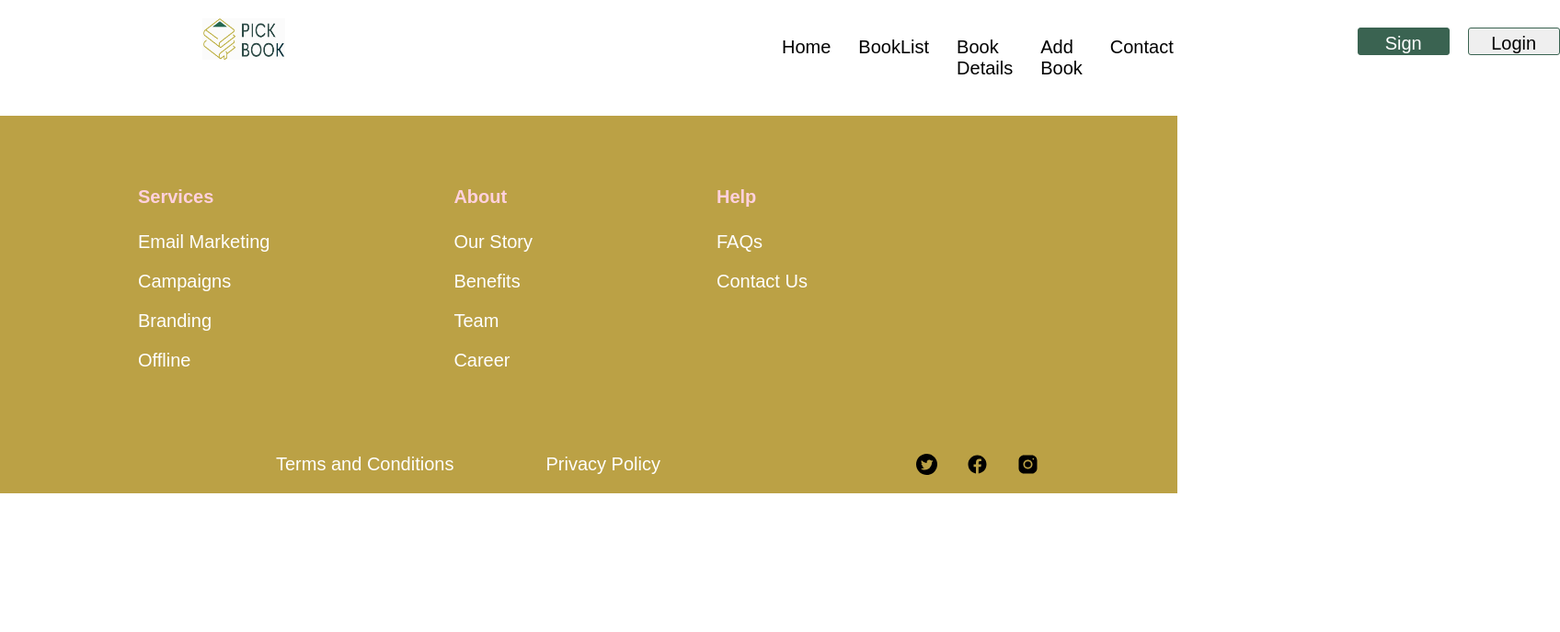
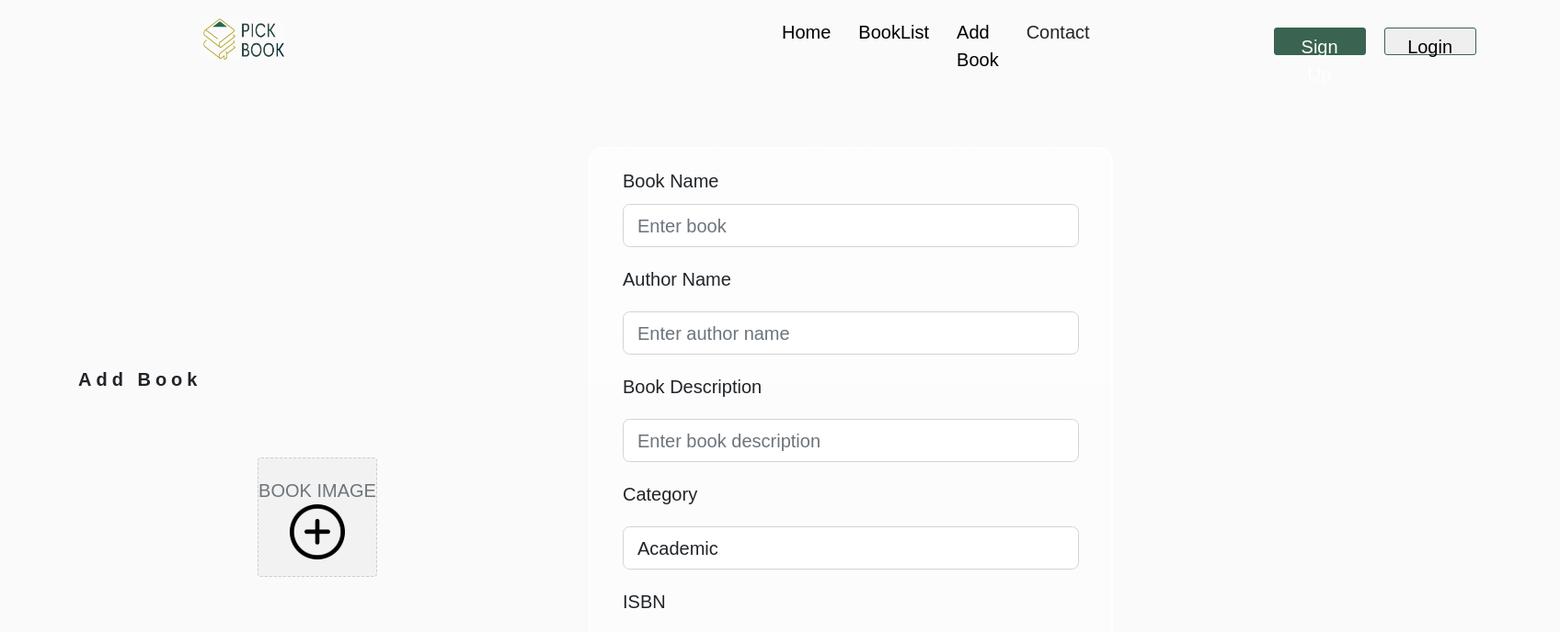
Before and after one commit to steve2030/Book_Review_Front-end, a React (Create React App) app: page /upload_book in a window 1280 px wide. Shown: the top 688 px of the page at 92% size, 1696 px wide, since content can reach past the window. Built offline with nearby package versions, Linux system fonts and the light colour scheme; no server answers.

Commit message:
Adds the upload book page

```diff
--- a/package.json
+++ b/package.json
@@ -12,6 +12,7 @@
     "@testing-library/user-event": "^13.5.0",
     "babel-plugin-macros": "^3.1.0",
     "bootstrap": "^5.2.2",
+    "html-react-parser": "^3.0.4",
     "react": "^18.2.0",
     "react-dom": "^18.2.0",
     "react-router": "^6.4.3",
--- a/public/index.html
+++ b/public/index.html
@@ -8,7 +8,7 @@
   <meta name="theme-color" content="#000000" />
   <meta name="description" content="Web site created using create-react-app" />
   <link rel="apple-touch-icon" href="%PUBLIC_URL%/logo192.png" />
-
+  <link href="https://cdn.jsdelivr.net/npm/bootstrap@5.2.2/dist/css/bootstrap.min.css" rel="stylesheet" integrity="sha384-Zenh87qX5JnK2Jl0vWa8Ck2rdkQ2Bzep5IDxbcnCeuOxjzrPF/et3URy9Bv1WTRi" crossorigin="anonymous">
   <link rel="manifest" href="%PUBLIC_URL%/manifest.json" />
   <script src="https://kit.fontawesome.com/yourcode.js" crossorigin="anonymous"></script>
 
--- a/src/App.js
+++ b/src/App.js
@@ -6,7 +6,7 @@ import { Routes, Route } from 'react-router-dom'
 import Navbar from './components/Navbar'
 import Footer from './components/Footer'
 import { useEffect, useState } from 'react'
-
+import UploadBook from './components/uploadBook'
 function App() {
   const [cardData, setCardData] = useState([]);
     useEffect(() => {
@@ -28,6 +28,9 @@ function App() {
         <Route path='/bookdetails' element={<BookDetails
 
         />} />
+         <Route path='/upload_book' element={<UploadBook
+
+        />} />
       </Routes>
       <Footer/>
     </div>
--- a/src/components/Navbar.js
+++ b/src/components/Navbar.js
@@ -17,9 +17,8 @@ const Navbar = () => {
             <Link to="/booklist" className='links'>BookList</Link>
           </li>
           <li>
-            <Link to='/bookdetails' className='links'>Book Details</Link>
+            <Link to='/upload_book' className='links'>Add Book</Link>
           </li>
-          <li>Add Book</li>
           <li>Contact</li>
         </ul>
     </nav>
--- /dev/null
+++ b/src/components/uploadBook.js
@@ -0,0 +1,85 @@
+import React, { useEffect, useState } from "react";
+import parse from 'html-react-parser';
+
+import '../index.css';
+import add from '../images/add.svg'
+
+function UploadBook(){
+    let count = 0;
+    const [showResults, setShowResults] = React.useState(true)
+    const [changes, setChanges]= React.useState("")
+
+    function uploadImg(e){
+       let file = e.target.files[0];
+        let _this = e.target;
+        setShowResults(!showResults);
+        let fileData = new FileReader();
+        fileData.onload = function(e){
+            var span = '<img className="thumb mrm mts" src="' + e.target.result + '" title="' + escape(file.name) + '"/><span class="remove_img_preview"></span>';
+            setChanges(span);
+            console.log(span);
+        }
+        fileData.readAsDataURL(file);
+        e.target.value = "";
+
+    }
+    function previewChange(e){
+        setChanges("");
+        setShowResults(true)
+    }
+    return(
+        <div className='container'>
+            <div className='row my-5 d-flex justify-content-center align-content-center align-items-center'>
+                <div className='col-md-6'>
+                    <strong className="text-start addBook">Add Book</strong>
+
+               <form className="postImageForm my-5">
+               <div className="post-image post-image-placeholder mrm mts empty">
+
+                   {showResults ?  <div className="upload-section">
+                    <input type="file" id="Photofile1" className="upload-img " onChange={uploadImg} required accept="image/*" />
+                    <label className="icon-camera" for="Photofile1">
+                        <img src={add} />
+                    </label>
+                    <p className="uppercase text-muted">Book Image</p>
+                    </div> :  <div className="preview-section" onClick={previewChange}>{parse(changes)}</div> }
+
+
+                 </div>
+               </form>
+
+                </div>
+                <div className='col-md-6 form-sec text-left'>
+                   <form className='m-3 '>
+                    <div className="d-flex flex-column justify-content-center align-items-start">
+                         <label className="form-label ">Book Name</label>
+                    <input type="text" placeholder='Enter book' className='form-control'/>
+                    <label className="form-label my-3">Author Name</label>
+                    <input type="text" placeholder='Enter author name'  className='form-control'/>
+                    <label className="form-label my-3">Book Description</label>
+                    <input type="text " placeholder='Enter book description'  className='form-control'/>
+                    <label className="form-label my-3">Category</label>
+                        <select class="form-control " id="exampleFormControlSelect1">
+                            <option>Academic</option>
+                            <option>Journal</option>
+                            <option>Fiction</option>
+                            <option>Poetry</option>
+                    </select>
+                    <label className="form-label my-3">ISBN</label>
+                    <input type="number" placeholder='Enter ISBN Number'  className='form-control'/>
+
+
+                    </div>
+                                      <button className='btn btn-primary my-5'>Add Book</button>
+
+
+                   </form>
+
+                </div>
+
+            </div>
+        </div>
+    )
+
+}
+export default UploadBook;
--- a/src/index.css
+++ b/src/index.css
@@ -360,3 +360,190 @@ header nav ul li {
 .modal textarea {
   border-radius: 5px;
 }
+
+.App {
+  text-align: center;
+}
+
+.App-logo {
+  height: 40vmin;
+  pointer-events: none;
+}
+
+@media (prefers-reduced-motion: no-preference) {
+  .App-logo {
+    animation: App-logo-spin infinite 20s linear;
+  }
+}
+
+.App-header {
+  background-color: #282c34;
+  min-height: 100vh;
+  display: flex;
+  flex-direction: column;
+  align-items: center;
+  justify-content: center;
+  font-size: calc(10px + 2vmin);
+  color: white;
+}
+
+.App-link {
+  color: #61dafb;
+}
+body{
+  background: rgba(224, 224, 224, 0.15) !important;
+}
+.btn-primary{
+  background-color: #3A6351 !important;
+  border-color: #3A6351 !important;
+}
+.form-sec{
+  background: linear-gradient(180deg, rgba(255, 255, 255, 0.6) 0%, rgba(255, 255, 255, 0.3) 100%);
+border: 2px solid #FFFFFF;
+backdrop-filter: blur(20px);
+/* Note: backdrop-filter has minimal browser support */
+
+border-radius: 16px;
+}
+
+form .post-image {
+  position: relative;
+  float: left;
+  height: 152px;
+  width: 170px;
+  background: #f2f2f2;
+  border: 1px dashed #ccc;
+  padding: 0;
+  border-radius: 4px;
+  text-align: center;
+  cursor: pointer;
+}
+
+.mrm {
+  margin-right: 20px;
+}
+
+.mts {
+  margin-top: 10px;
+}
+
+form .post-image .upload-section img {
+  max-width: 80px;
+  max-height: 80px;
+  width: auto;
+  height: auto;
+  vertical-align: top;
+  border-radius: 3px;
+  overflow: hidden;
+  margin-top: 50px;
+}
+
+form .post-image .preview-section img {
+  border-radius: 3px;
+  overflow: hidden;
+  margin: 0px;
+}
+
+form .post-image .icon-camera {
+  display: none;
+}
+
+form .post-image input {
+  display: none;
+}
+
+form .post-image.empty {
+  position: relative;
+  float: left;
+  height: 130px;
+  width: 130px;
+  background: #f2f2f2;
+  border: 1px dashed #ccc;
+  padding: 0;
+  border-radius: 4px;
+  text-align: center;
+  cursor: pointer;
+  vertical-align: top;
+}
+
+form .post-image.empty .icon-camera {
+  display: block;
+  height: 100%;
+  line-height: 30px;
+  left: 0;
+  position: absolute;
+  text-align: center;
+  top: 0%;
+  width: 100%;
+  cursor: pointer;
+}
+.postImageForm{
+  display: flex;
+    align-content: center;
+    justify-content: center;
+    align-items: center;
+}
+
+form .post-image.empty .icon-camera img {
+  height: 60px;
+  width: 60px;
+}
+
+form .post-image.empty input {
+  cursor: pointer;
+}
+
+form .post-image p,
+.file_container-orange p {
+  margin: 10px 0;
+  margin: 1rem 0;
+  text-align: center;
+  font-family: "OpenSansSemiBold", sans-serif;
+}
+
+.uppercase {
+  text-transform: uppercase;
+}
+.addBook{
+  letter-spacing: 5px;
+
+}
+#list {
+  float: left;
+}
+
+.thumb {
+  height: 130px;
+  width: 130px;
+  margin-right: 20px;
+  margin-top: 10px;
+}
+
+.remove_img_preview {
+    position: relative;
+    top: -145px;
+    right: -64px;
+    font-size: 20px;
+    padding: 2px 5px;
+    border-radius: 16px;
+    text-align: center;
+    cursor: pointer;
+    background-color: #000;
+}
+
+.remove_img_preview:before {
+    content: "×";
+    color: #fff;
+    font-size: 22px;
+    font-weight: bold;
+}
+
+
+@keyframes App-logo-spin {
+  from {
+    transform: rotate(0deg);
+  }
+  to {
+    transform: rotate(360deg);
+  }
+}
```
Also changed, not shown: src/images/add.svg (added), 1 other file (tests, documents, lock files or other folders).
